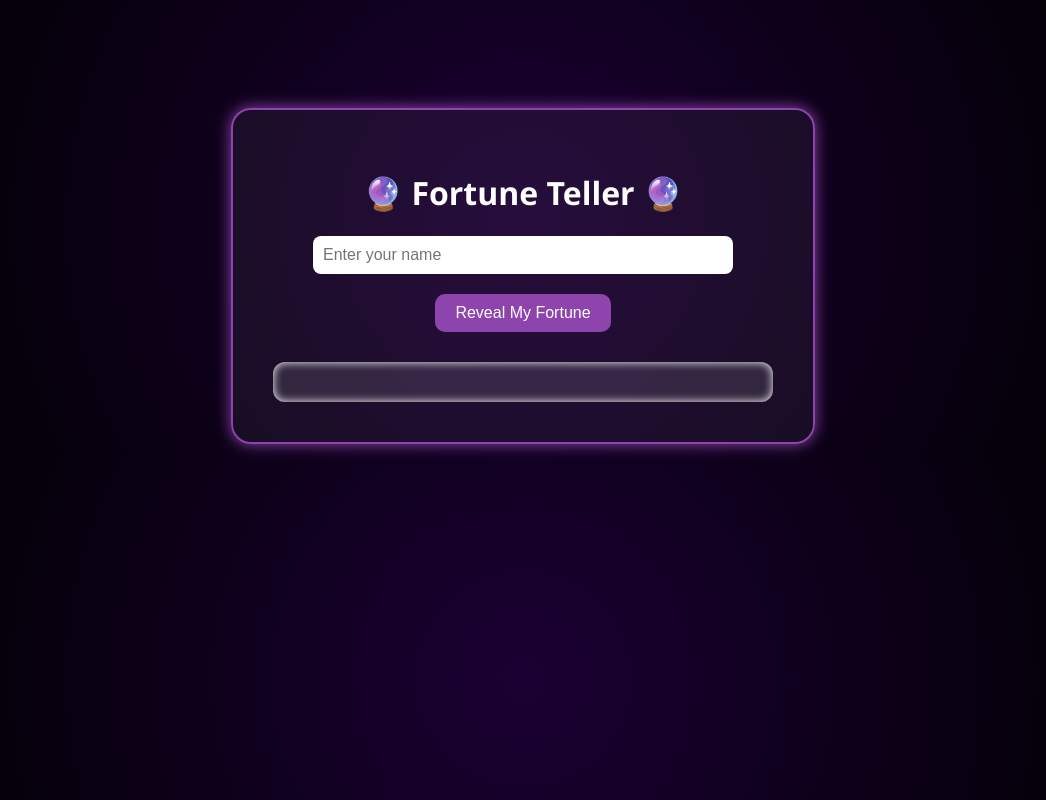
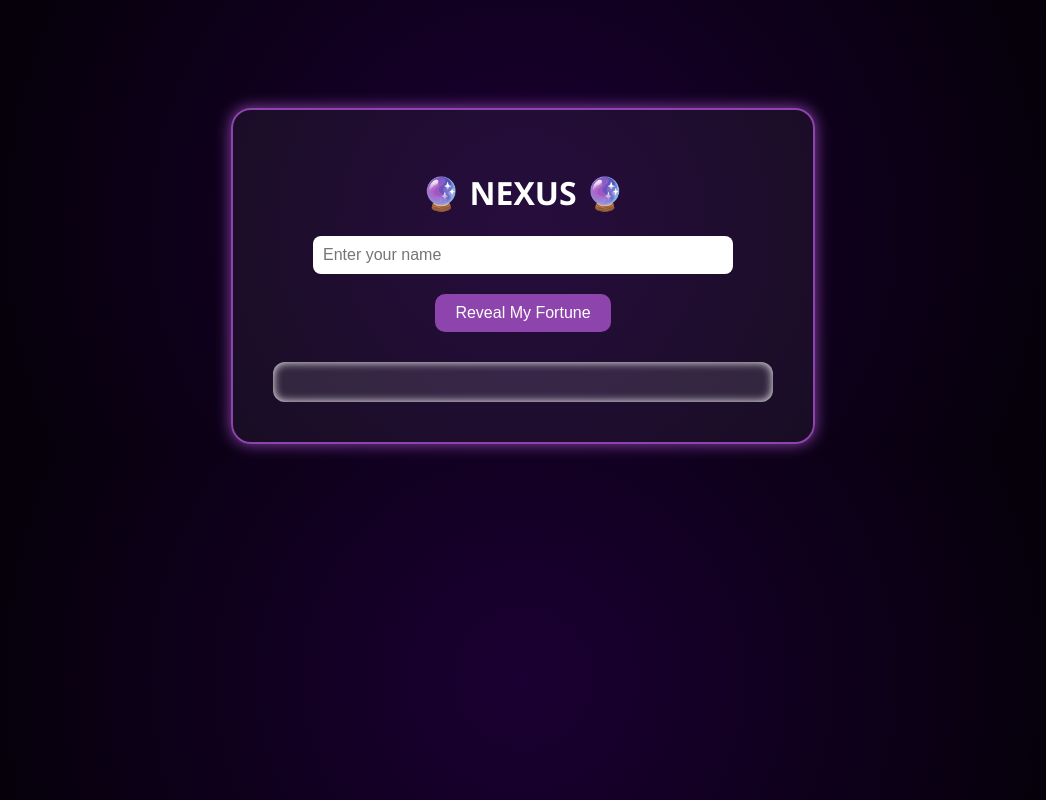
Before and after one commit to Dilnoor19/Nexus, a plain HTML site: page index.html in a window 1280 px wide. Shown: the whole page, without its empty margins (117-1163 px from the left). Drawn offline with Linux system fonts and the light colour scheme.

Commit message:
Update index.html

```diff
--- a/index.html
+++ b/index.html
@@ -8,7 +8,7 @@
 </head>
 <body>
   <div class="container">
-    <h1>🔮 Fortune Teller 🔮</h1>
+    <h1>🔮 NEXUS 🔮</h1>
     <input type="text" id="nameInput" placeholder="Enter your name" />
     <button id="fortuneBtn">Reveal My Fortune</button>
     <div class="fortune-box" id="fortuneDisplay"></div>
```
